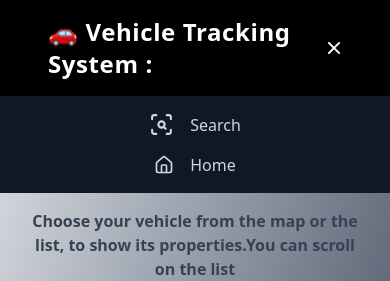
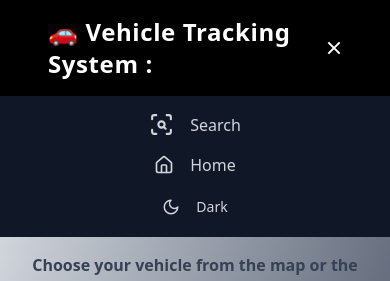
Before and after one commit to Parnia-mohammadi/Vehicles, a React (Vite) app: page /vehicles in a window 390 px wide. Both pictures are taken after a click on the element 334 px from the left and 48 px from the top of the page. Shown: the top 281 px of the page. Built offline with nearby package versions, Linux system fonts and the light colour scheme; data requests are answered from the project's data file.

Commit message:
fix a bug

```diff
--- a/src/components/AppLayout/AppHeader.jsx
+++ b/src/components/AppLayout/AppHeader.jsx
@@ -21,19 +21,19 @@ export default function AppHeader({ isVehicleListPage, setIsOpen }) {
               isVehicleListPage={isVehicleListPage}
             />
             <div
-              class="flex flex-col gap-y-[7px] md:hidden"
+              className="flex flex-col gap-y-[7px] md:hidden"
               onClick={handleNavbar}
             >
               <span
-                class={`hamburger-class ${
+                className={`hamburger-class ${
                   isNavOpen ? "-rotate-45 translate-y-[9px]" : ""
                 }`}
               ></span>
               <span
-                class={`hamburger-class ${isNavOpen ? "opacity-0" : ""}`}
+                className={`hamburger-class ${isNavOpen ? "opacity-0" : ""}`}
               ></span>
               <span
-                class={`hamburger-class ${
+                className={`hamburger-class ${
                   isNavOpen ? "rotate-45 -translate-y-[9px]" : ""
                 }`}
               ></span>
@@ -42,13 +42,13 @@ export default function AppHeader({ isVehicleListPage, setIsOpen }) {
         </div>
       </header>
       <div
-        class={`${
+        className={`${
           isNavOpen
-            ? "bg-gray-900 text-white w-full h-fit opacity-100 transition-all ease-in-out duration-1000 md:opacity-0"
+            ? "bg-gray-900 text-white w-full h-fit opacity-100 transition-all ease-in-out duration-1000 md:opacity-0 md:h-0"
             : "opacity-0 h-0"
         }`}
       >
-        <ul class="text-base text-gray-300 flex flex-col gap-y-4 p-4 *:gap-4 *:flex *:items-center *:justify-center *:w-full  *:hover:text-blue-400">
+        <ul className="text-base text-gray-300 flex flex-col gap-y-4 p-4 *:gap-4 *:flex *:items-center *:justify-center *:w-full  *:hover:text-blue-400">
           <li onClick={() => setIsOpen(true)}>
             <ScanSearch size={25} />
             <p>Search</p>
@@ -58,6 +58,9 @@ export default function AppHeader({ isVehicleListPage, setIsOpen }) {
               <House size={20} />
               <span>Home</span>
             </Link>
+          </li>
+          <li>
+            <ThemeToggleButton className="gap-x-4" />
           </li>
           {(!isVehicleListPage || searchParams.size !== 0) && (
             <li>
@@ -75,7 +78,7 @@ export default function AppHeader({ isVehicleListPage, setIsOpen }) {
 
 function Nav({ isVehicleListPage, searchParams }) {
   return (
-    <div className="hidden md:flex">
+    <div className="hidden md:flex md:items-center md:justify-between">
       <div className="gap-1 flex-center" onClick={() => setIsOpen(true)}>
         <ScanSearch size={25} />
         <p>Search</p>
--- a/src/ui/ThemeToggleButton.jsx
+++ b/src/ui/ThemeToggleButton.jsx
@@ -1,13 +1,13 @@
 import { Moon, Sun } from "lucide-react";
 import { useTheme } from "../context/ThemeProvider";
 
-function ThemeToggleButton() {
+function ThemeToggleButton({ className = "" }) {
   const { theme, toggleTheme } = useTheme();
 
   return (
     <button
       onClick={() => toggleTheme()}
-      className="flex items-center gap-x-1 px-3 py-1 rounded-md text-sm hover:bg-white hover:text-black dark:hover:bg-gray-700 transition-all"
+      className={`flex items-center gap-x-1 px-3 py-1 rounded-md text-sm hover:bg-white hover:text-black dark:hover:bg-gray-700 transition-all ${className}`}
       aria-label="Toggle theme"
     >
       {theme === "dark" ? (
```
